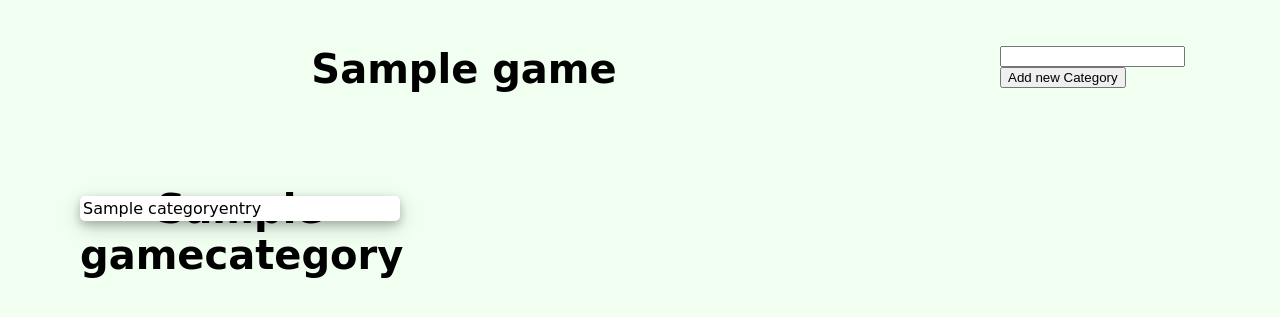
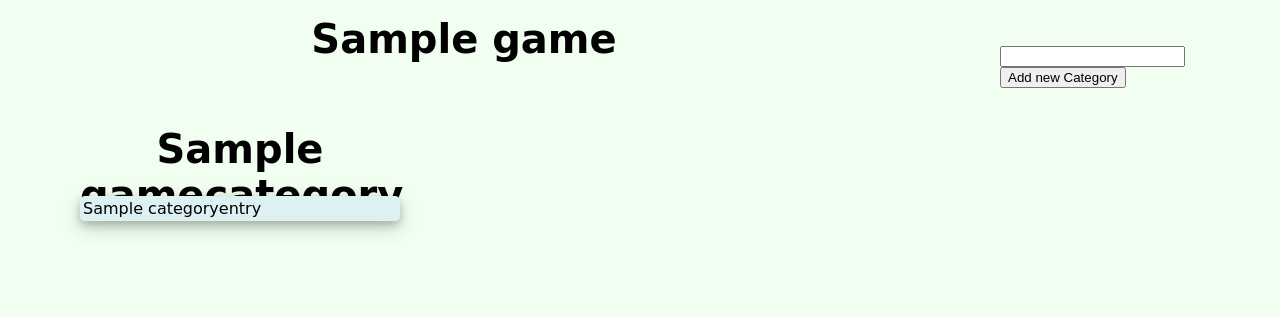
Before and after one commit to Labinopper/Website-v2, a PHP site: page /gameoverview.php?id=1 in a window 1280 px wide. Shown: the part 54-371 px from the top of the page. Run offline with PHP 8.4, Linux system fonts and the light colour scheme; the visitor is signed in with stand-in values (Sample User, id 1); tables that the repository leaves empty or names only in its code hold one stand-in row (values such as "Sample post").

Commit message:
update game overview page

```diff
--- a/styles.css
+++ b/styles.css
@@ -303,7 +303,7 @@ tr:nth-child(even) {
 
 #GOTitle {
     position:absolute;
-    top:100px;
+    top: 70px;
     left: 6.25%;
     width:60%;
     text-align:center;
@@ -327,7 +327,7 @@ tr:nth-child(even) {
 
 #GOCustomTableHeader1 {
     position: absolute;
-    top: 200px;
+    top: 140px;
     left: 6.25%;
     width: 25%;
     text-align: center;
@@ -339,7 +339,7 @@ tr:nth-child(even) {
 
 #GOCustomTableHeader2 {
     position:absolute;
-    top:200px;
+    top:140px;
     left: 37.5%;
     width:25%;
     text-align:center;
@@ -351,7 +351,7 @@ tr:nth-child(even) {
 
 #GOCustomTableHeader3 {
     position:absolute;
-    top:200px;
+    top:140px;
     left: 68.75%;
     width:25%;
     text-align:center;
@@ -369,7 +369,7 @@ tr:nth-child(even) {
     top: 250px;
     border-style: line;
     border-radius: 5px;
-    background-color: white;
+    background-color: #ddf2f0;
     box-shadow: 0 4px 8px 0 rgba(0, 0, 0, 0.2), 0 6px 20px 0 rgba(0, 0, 0, 0.19);
 }
 
@@ -377,7 +377,7 @@ tr:nth-child(even) {
     font-family: Cursive;
     position: absolute;
     left: 37.5%;
-    background-color: white;
+    background-color: #ddf2f0;
     width: 25%;
     top: 250px;
     border-style: line;
@@ -393,7 +393,7 @@ tr:nth-child(even) {
     top: 250px;
     border-style: line;
     border-radius: 5px;
-    background-color: white;
+    background-color: #ddf2f0;
     box-shadow: 0 4px 8px 0 rgba(0, 0, 0, 0.2), 0 6px 20px 0 rgba(0, 0, 0, 0.19);
 }
 
```
